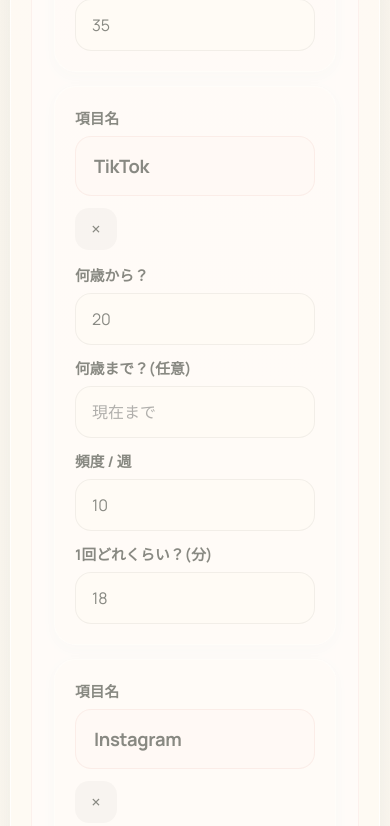
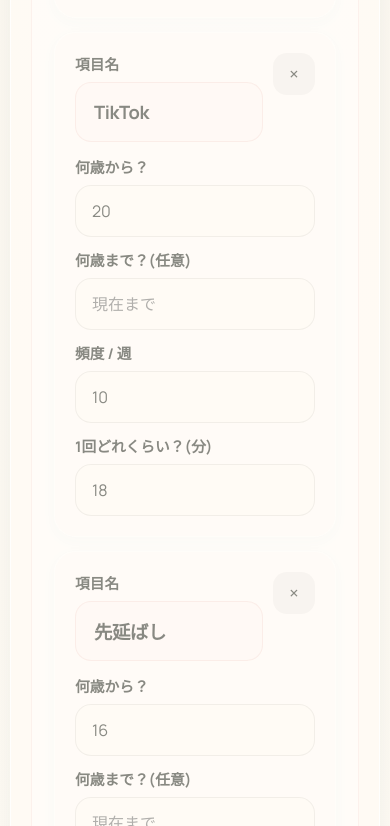
Before and after one commit to AnRi1202/life_ratio, a website: page index.html in a window 390 px wide. Shown: the part 2881-3707 px from the top of the page. Drawn offline with Linux system fonts and the light colour scheme.

Commit message:
Refine mobile input layout and defaults

```diff
--- a/index.html
+++ b/index.html
@@ -251,7 +251,7 @@
                 <button class="button button-secondary" id="add-waste-preset" type="button">候補を追加</button>
               </div>
               <button class="button button-secondary" id="add-waste" type="button">項目を追加</button>
-              <button class="button" type="button" data-next-step="habit">ここまで入力した</button>
+              <button class="button" type="button" data-next-step="habit">次へ</button>
             </div>
           </section>
 
@@ -283,7 +283,7 @@
                 <button class="button button-secondary" id="add-habit-preset" type="button">候補を追加</button>
               </div>
               <button class="button button-secondary" id="add-habit" type="button">項目を追加</button>
-              <button class="button" type="button" data-next-step="effort">ここまで入力した</button>
+              <button class="button" type="button" data-next-step="effort">次へ</button>
             </div>
           </section>
 
--- a/script.js
+++ b/script.js
@@ -43,20 +43,14 @@ const copy = {
     defaultWaste: [
       { name: "YouTube", startAge: 15, frequency: 14, duration: 35 },
       { name: "TikTok", startAge: 20, frequency: 10, duration: 18 },
-      { name: "Instagram", startAge: 16, frequency: 18, duration: 12 },
-      { name: "X", startAge: 17, frequency: 25, duration: 8 },
-      { name: "ネットサーフィン", startAge: 15, frequency: 7, duration: 25 },
-      { name: "なんとなくスマホ", startAge: 18, frequency: 14, duration: 10 },
       { name: "先延ばし", startAge: 16, frequency: 7, duration: 20 },
     ],
     defaultHabit: [
       { name: "睡眠", startAge: 0, hoursPerDay: 8, note: "毎日" },
       { name: "食事", startAge: 0, hoursPerDay: 1.5, note: "朝昼夜の合計" },
-      { name: "身支度", startAge: 0, hoursPerDay: 0.7, note: "風呂や準備" },
     ],
     defaultEffort: [
       { name: "勉強", startAge: 15, frequency: 5, duration: 90 },
-      { name: "筋トレ", startAge: 18, frequency: 3, duration: 75 },
     ],
     habitPresets: {
       sleep: { name: "睡眠", startAge: 0, hoursPerDay: 8, note: "毎日" },
@@ -112,20 +106,14 @@ const copy = {
     defaultWaste: [
       { name: "YouTube", startAge: 15, frequency: 14, duration: 35 },
       { name: "TikTok", startAge: 20, frequency: 10, duration: 18 },
-      { name: "Instagram", startAge: 16, frequency: 18, duration: 12 },
-      { name: "X", startAge: 17, frequency: 25, duration: 8 },
-      { name: "Aimless browsing", startAge: 15, frequency: 7, duration: 25 },
-      { name: "Phone scrolling", startAge: 18, frequency: 14, duration: 10 },
       { name: "Procrastination", startAge: 16, frequency: 7, duration: 20 },
     ],
     defaultHabit: [
       { name: "Sleep", startAge: 0, hoursPerDay: 8, note: "Every day" },
       { name: "Meals", startAge: 0, hoursPerDay: 1.5, note: "Breakfast, lunch, dinner" },
-      { name: "Getting ready", startAge: 0, hoursPerDay: 0.7, note: "Shower and prep" },
     ],
     defaultEffort: [
       { name: "Study", startAge: 15, frequency: 5, duration: 90 },
-      { name: "Workout", startAge: 18, frequency: 3, duration: 75 },
     ],
     habitPresets: {
       sleep: { name: "Sleep", startAge: 0, hoursPerDay: 8, note: "Every day" },
--- a/styles.css
+++ b/styles.css
@@ -1081,7 +1081,6 @@ input[data-name]::placeholder {
   }
 
   .group-head,
-  .entry-top,
   .summary-grid,
   .viz-tabs,
   .sub-toggle,
@@ -1092,7 +1091,6 @@ input[data-name]::placeholder {
   }
 
   .group-head,
-  .entry-top,
   .bar-meta,
   .viz-tabs,
   .sub-toggle,
@@ -1113,6 +1111,21 @@ input[data-name]::placeholder {
     width: 100%;
   }
 
+  .entry-top {
+    display: grid;
+    grid-template-columns: minmax(0, 1fr) auto;
+    align-items: start;
+    gap: 10px;
+  }
+
+  .entry-top .field {
+    min-width: 0;
+  }
+
+  .entry-top .icon-button {
+    justify-self: end;
+  }
+
   .entry-grid,
   .entry-grid:has([data-hours-per-day]) {
     grid-template-columns: 1fr;
```
